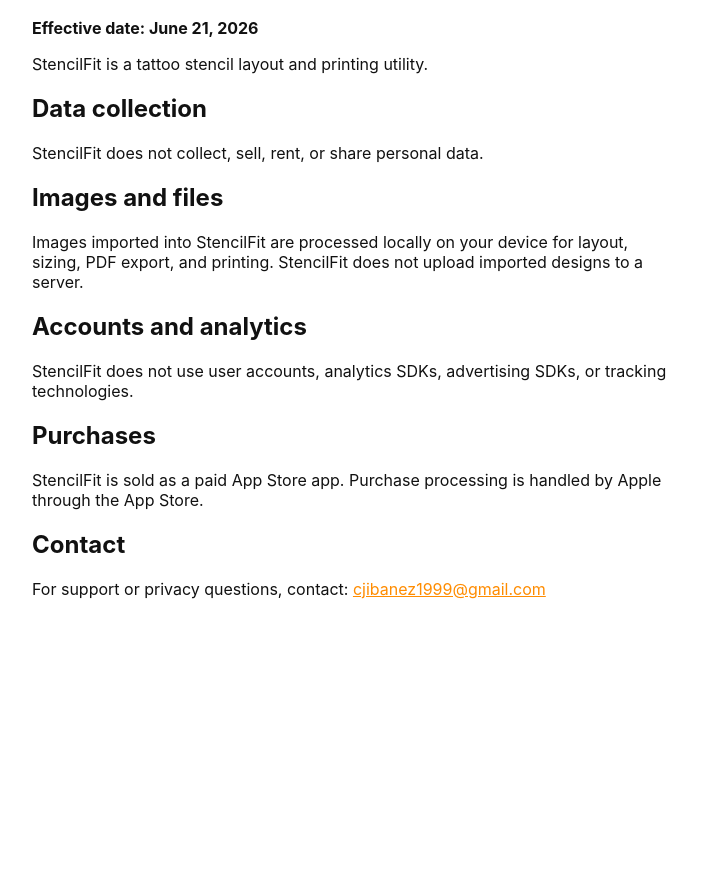
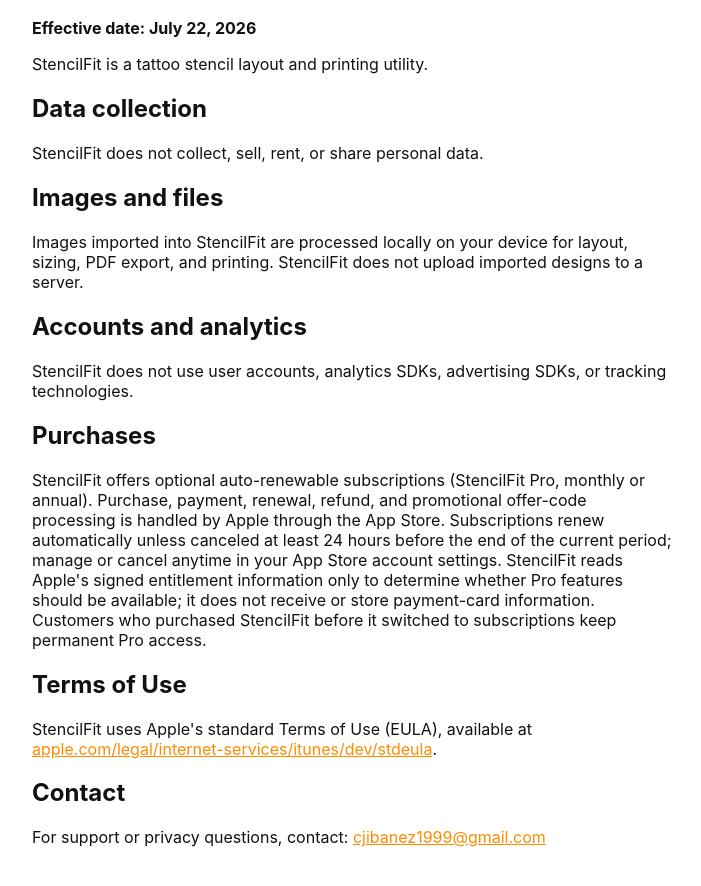
Before and after one commit to carlosj1999/stencilfit-site, a plain HTML site: page privacy.html in a window 1280 px wide. Shown: the part 102-988 px from the top of the page, without its empty margins (288-989 px from the left). Before the commit the page ends 800 px from the top, so only its background shows below. Drawn offline with Linux system fonts and the light colour scheme.

Commit message:
Update privacy policy for subscription model, add Terms of Use section

```diff
--- a/privacy.html
+++ b/privacy.html
@@ -12,7 +12,7 @@
 </head>
 <body>
   <h1>StencilFit Privacy Policy</h1>
-  <p><strong>Effective date: June 21, 2026</strong></p>
+  <p><strong>Effective date: July 22, 2026</strong></p>
   <p>StencilFit is a tattoo stencil layout and printing utility.</p>
 
   <h2>Data collection</h2>
@@ -25,7 +25,10 @@
   <p>StencilFit does not use user accounts, analytics SDKs, advertising SDKs, or tracking technologies.</p>
 
   <h2>Purchases</h2>
-  <p>StencilFit is sold as a paid App Store app. Purchase processing is handled by Apple through the App Store.</p>
+  <p>StencilFit offers optional auto-renewable subscriptions (StencilFit Pro, monthly or annual). Purchase, payment, renewal, refund, and promotional offer-code processing is handled by Apple through the App Store. Subscriptions renew automatically unless canceled at least 24 hours before the end of the current period; manage or cancel anytime in your App Store account settings. StencilFit reads Apple's signed entitlement information only to determine whether Pro features should be available; it does not receive or store payment-card information. Customers who purchased StencilFit before it switched to subscriptions keep permanent Pro access.</p>
+
+  <h2>Terms of Use</h2>
+  <p>StencilFit uses Apple's standard Terms of Use (EULA), available at <a href="https://www.apple.com/legal/internet-services/itunes/dev/stdeula/">apple.com/legal/internet-services/itunes/dev/stdeula</a>.</p>
 
   <h2>Contact</h2>
   <p>For support or privacy questions, contact: <a href="mailto:cjibanez1999@gmail.com">cjibanez1999@gmail.com</a></p>
```
